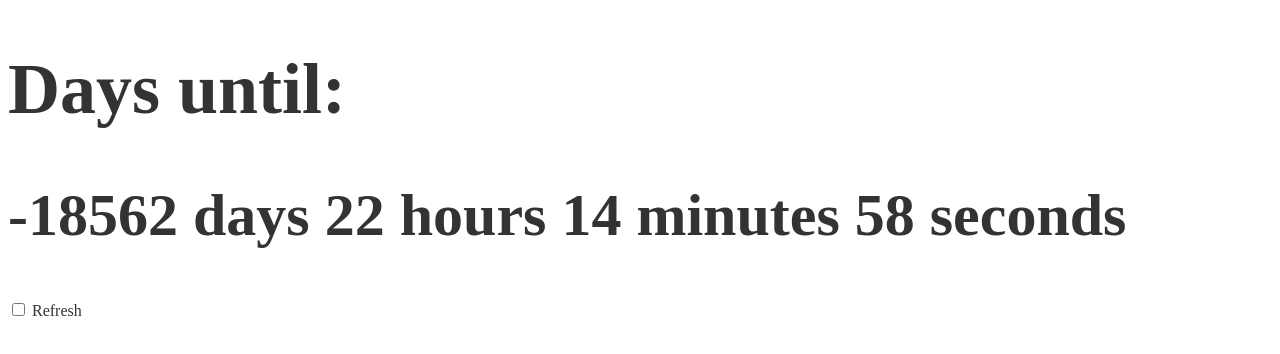
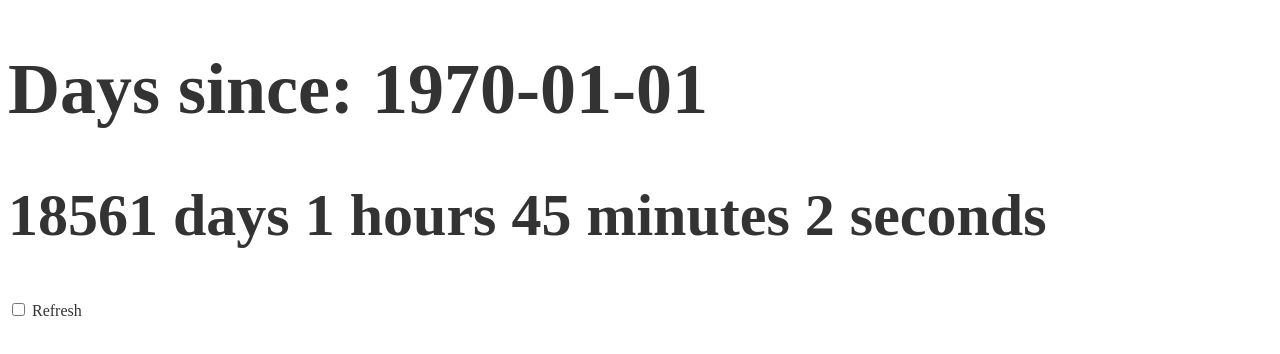
Before and after one commit to maweeks/days-until, a plain HTML site: page index.html in a window 1280 px wide. Drawn offline with Linux system fonts and the light colour scheme.

Commit message:
Add days-since.

```diff
--- a/index.html
+++ b/index.html
@@ -33,6 +33,8 @@
 
         if (date > new Date()) {
             document.getElementById('title').innerHTML = 'Days until: ' + date.toISOString().substring(0, 10);
+        } else {
+            document.getElementById('title').innerHTML = 'Days since: ' + date.toISOString().substring(0, 10);
         }
 
         updateRemaining();
@@ -45,7 +47,12 @@
             const HOURS_IN_MS = MINUTES_IN_MS * 60;
             const DAYS_IN_MS = HOURS_IN_MS * 24;
 
-            let remainingDiff = date - currentDate;
+            let remainingDiff;
+            if (date > new Date()) {
+                remainingDiff = date - currentDate;
+            } else {
+                remainingDiff = currentDate - date;
+            }
 
             const DAYS_DIFF = Math.floor(remainingDiff / DAYS_IN_MS);
             remainingDiff = remainingDiff - DAYS_DIFF * DAYS_IN_MS;
```
